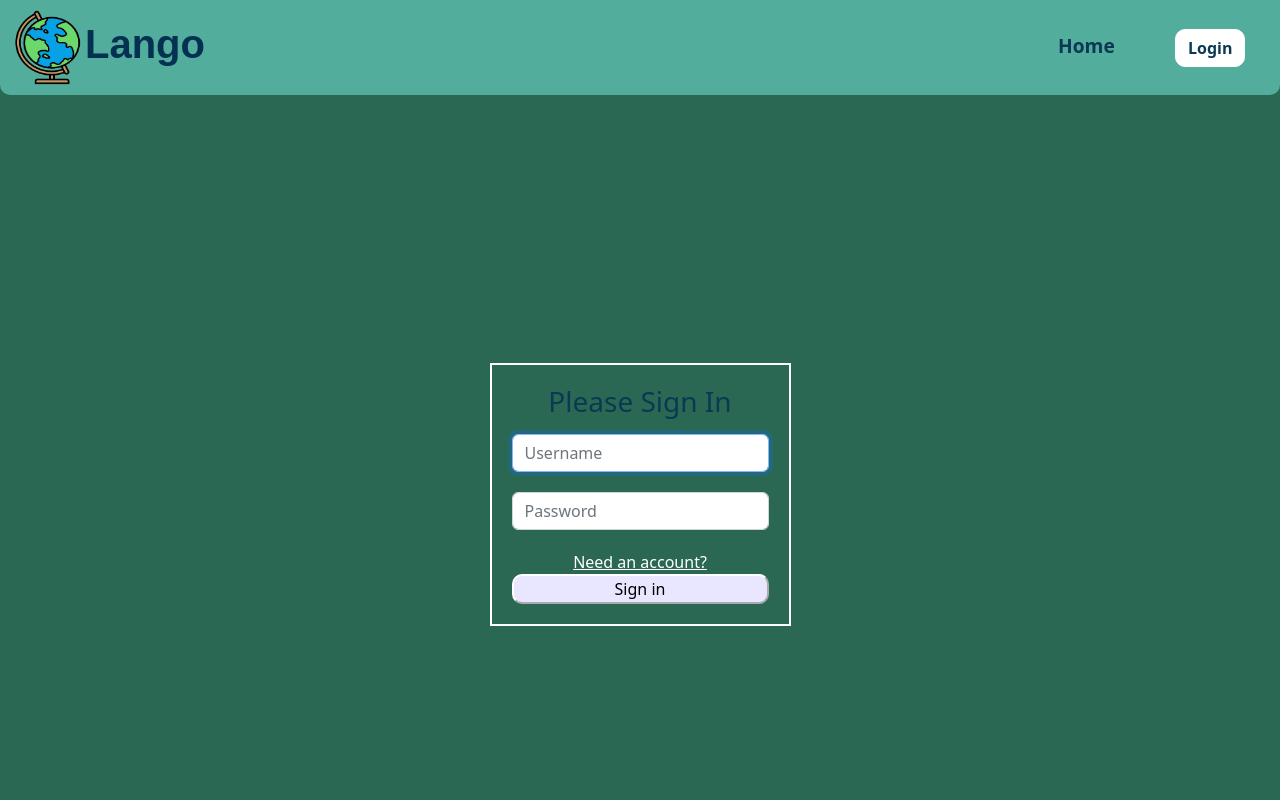
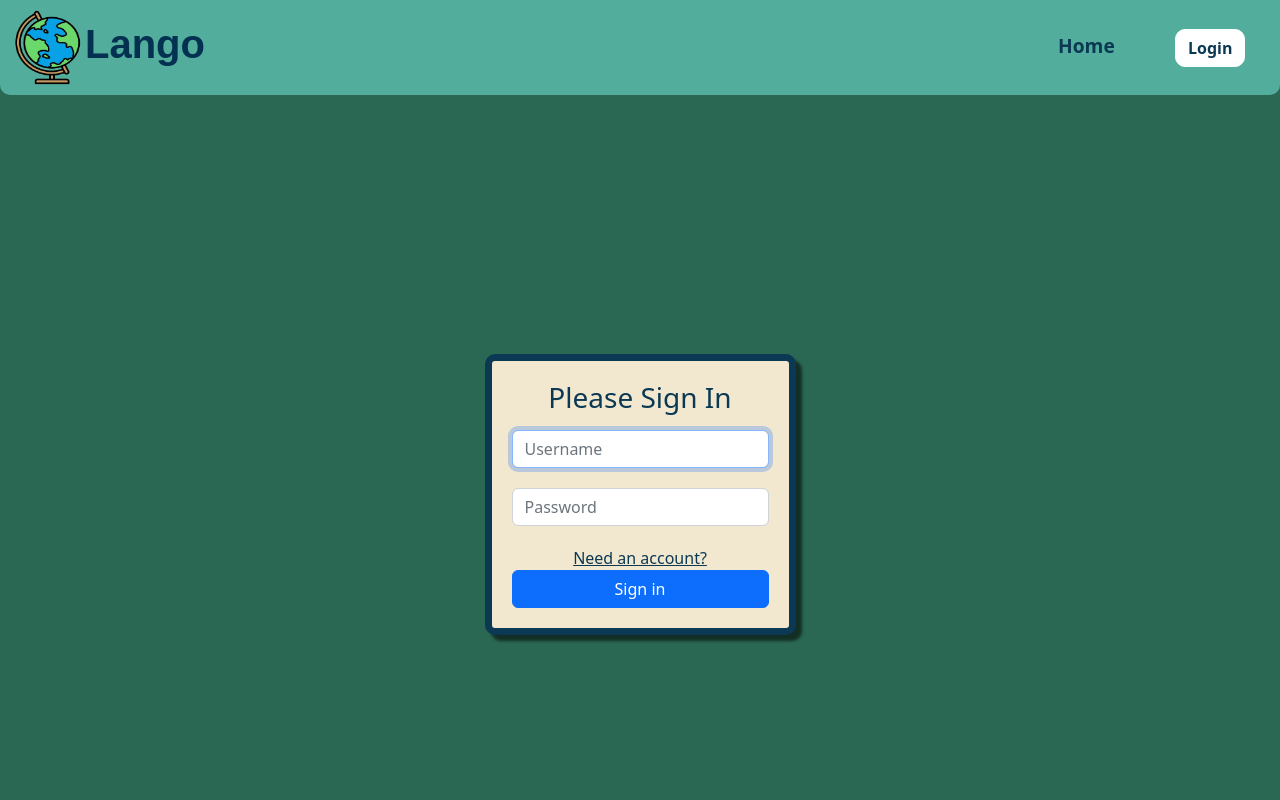
Before and after one commit to osmankdrt/te-final-capstone, a Vue app in the folder vue/: page /login in a window 1280 px wide. Shown: the top 800 px of the page. Built offline with nearby package versions, Linux system fonts and the light colour scheme; what vue-apexcharts would draw is missing.

Commit message:
updated login styling

```diff
--- a/vue/src/views/Login.vue
+++ b/vue/src/views/Login.vue
@@ -32,7 +32,7 @@
         required
       />
       <router-link :to="{ name: 'register' }" id="needAcc">Need an account?</router-link>
-      <button type="submit" id="submit">Sign in</button>
+      <button class ="btn btn-primary" type="submit" id="submit">Sign in</button>
     </form>
   </div>
 </template>
@@ -95,7 +95,7 @@ export default {
 
 #needAcc {
   /* text-decoration: none; */
-  color: white;
+  color: #0B3954;
 }
 
 .form-signin{
@@ -104,14 +104,13 @@ export default {
   border-width: 2px;
   display: flex;
   flex-direction: column;
+   background-color: #F2E8CF;
+  box-shadow: 6px 6px 3px #0000008c;
+   border: 7px solid;
+  border-color: #0B3954;
+  border-radius: 10px;
 }
 
-#submit {
-  background: #e9e6ff;
-  color: black;
-  border-radius: 10px;
-  border-color: white;
-}
 
 #signIn{
 color: #0b3954;
```
